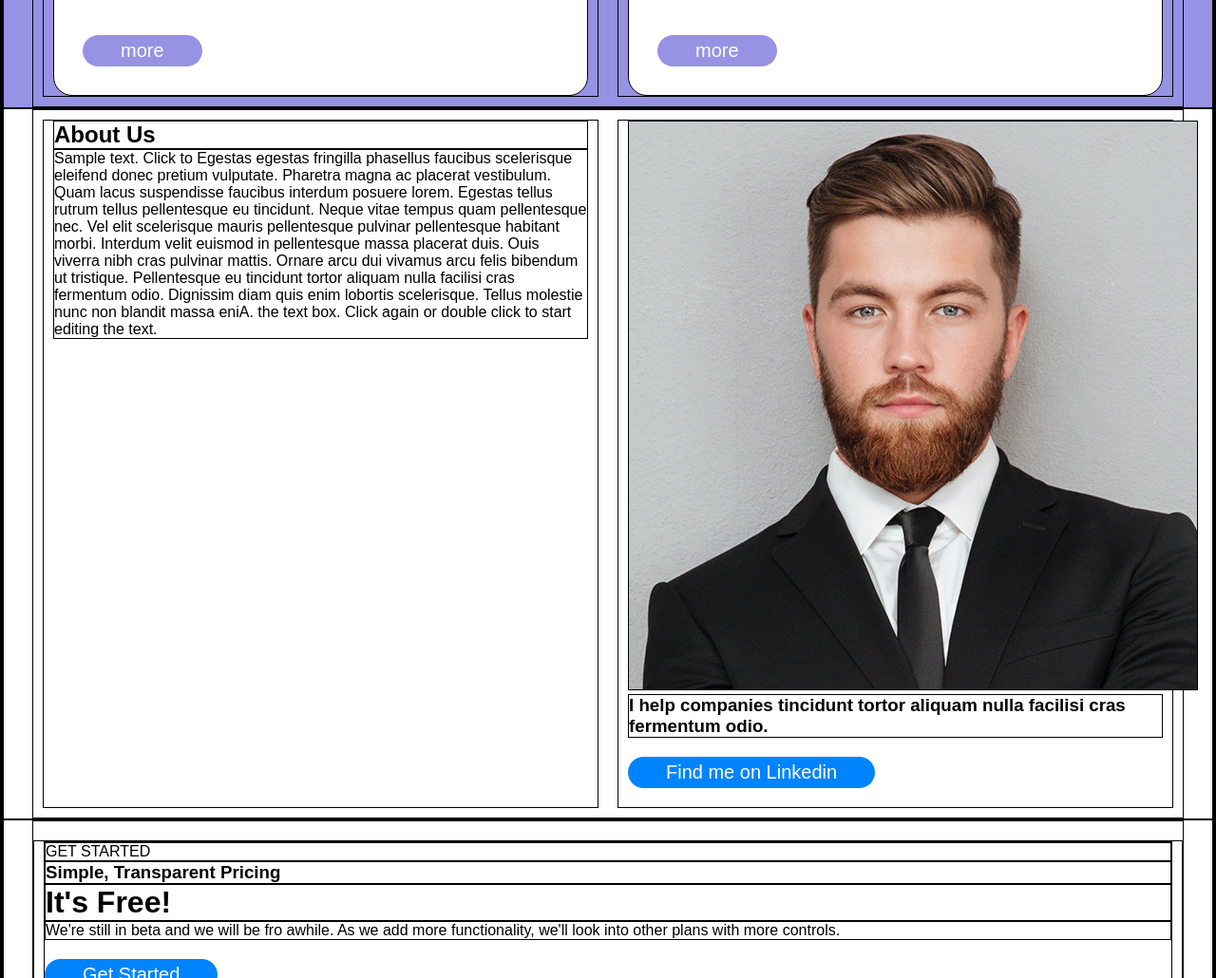
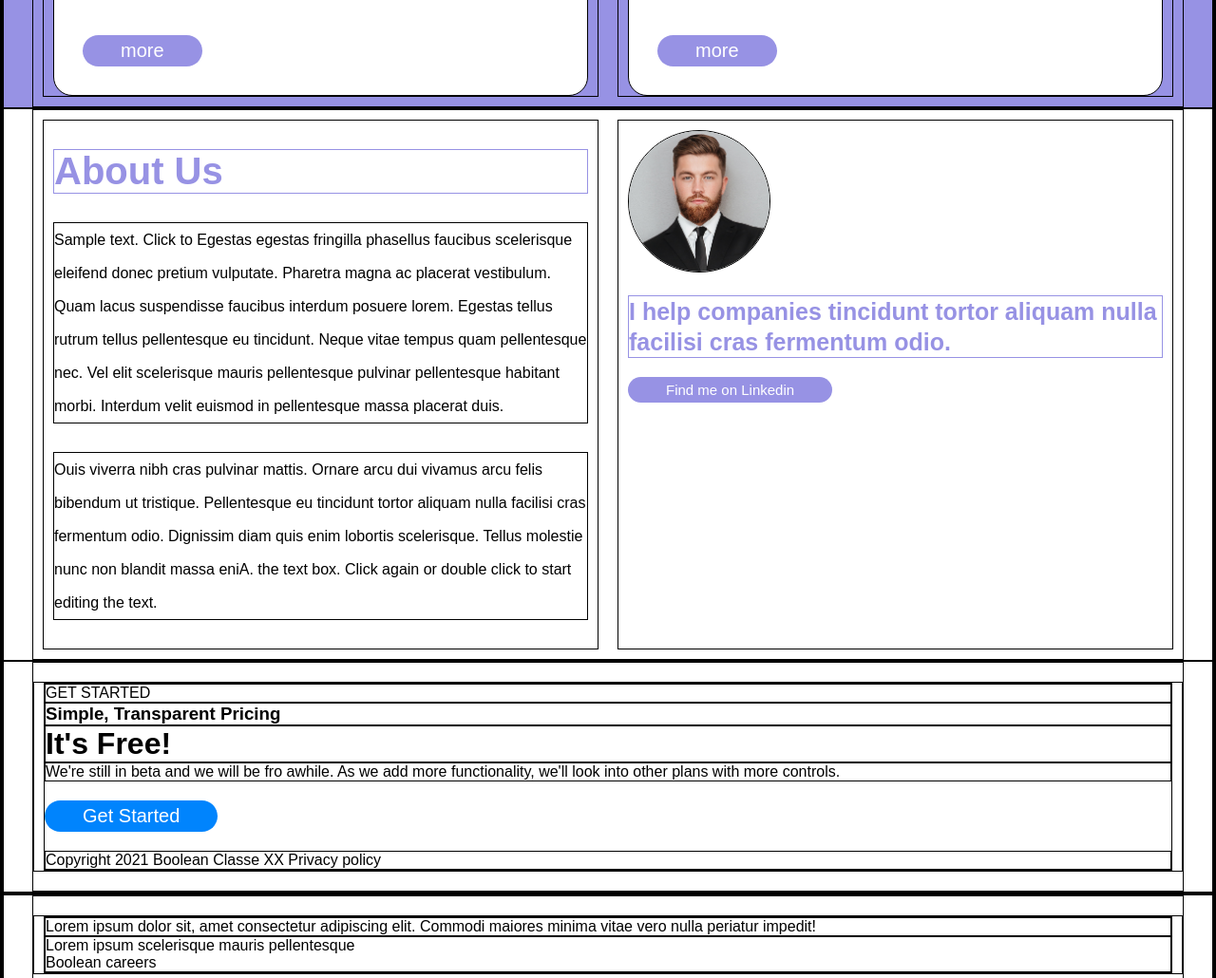
Before and after one commit to sophiamziou/htmlcss-responsive-layout, a plain HTML site: page index.html in a window 1280 px wide. Shown: the part 6387-7417 px from the top of the page at 95% size. Drawn offline with Linux system fonts and the light colour scheme.

Commit message:
about us section done

```diff
--- a/css/style.css
+++ b/css/style.css
@@ -240,6 +240,45 @@ button{
     margin: 20px 0;
 }
 
+/* ABOUT US */
+
+.about h2{
+    font-size: 40px;
+    color: rgb(151,146,228);
+    margin: 30px 0;
+}
+
+.about p{
+    line-height: 35px;
+    font-weight: lighter;
+    margin: 30px 0;
+}
+
+/* CEO */
+
+.CEO img{
+    height: 150px;
+    width: 150px;
+    object-fit: cover;
+    border-radius: 100%;
+}
+
+.CEO h3{
+    color: rgb(151,146,228);
+    line-height: 32px;
+    font-size: 25px;
+}
+
+.CEO button{
+    background-color: rgb(151,146,228);
+    font-weight: lighter;
+    font-size: 15px;
+}
+
+.CEO > *{
+    margin: 10px 0;
+}
+
 /* RESPONSIVE LAYOUT */
 
 @media screen and (min-width: 768px) {
--- a/index.html
+++ b/index.html
@@ -191,13 +191,16 @@
         <!-- ABOUT US -->
         <div class="container">
             <div class="row">
-                <div class="col w-md">
+                <div class="col w-md about">
                     <h2>About Us</h2>
                     <p>
-                        Sample text. Click to Egestas egestas fringilla phasellus faucibus scelerisque eleifend donec pretium vulputate. Pharetra magna ac placerat vestibulum. Quam lacus suspendisse faucibus interdum posuere lorem. Egestas tellus rutrum tellus pellentesque eu tincidunt. Neque vitae tempus quam pellentesque nec. Vel elit scelerisque mauris pellentesque pulvinar pellentesque habitant morbi. Interdum velit euismod in pellentesque massa placerat duis. Ouis viverra nibh cras pulvinar mattis. Ornare arcu dui vivamus arcu felis bibendum ut tristique. Pellentesque eu tincidunt tortor aliquam nulla facilisi cras fermentum odio. Dignissim diam quis enim lobortis scelerisque. Tellus molestie nunc non blandit massa eniA. the text box. Click again or double click to start editing the text.
+                        Sample text. Click to Egestas egestas fringilla phasellus faucibus scelerisque eleifend donec pretium vulputate. Pharetra magna ac placerat vestibulum. Quam lacus suspendisse faucibus interdum posuere lorem. Egestas tellus rutrum tellus pellentesque eu tincidunt. Neque vitae tempus quam pellentesque nec. Vel elit scelerisque mauris pellentesque pulvinar pellentesque habitant morbi. Interdum velit euismod in pellentesque massa placerat duis.
+                    </p>
+                    <p>
+                        Ouis viverra nibh cras pulvinar mattis. Ornare arcu dui vivamus arcu felis bibendum ut tristique. Pellentesque eu tincidunt tortor aliquam nulla facilisi cras fermentum odio. Dignissim diam quis enim lobortis scelerisque. Tellus molestie nunc non blandit massa eniA. the text box. Click again or double click to start editing the text.
                     </p>
                 </div>
-                <div class="col w-md">
+                <div class="col w-md CEO">
                     <img src="./img/about.jpg" alt="CEO">
                     <h3>
                         I help companies tincidunt tortor aliquam nulla facilisi cras fermentum odio.
```
